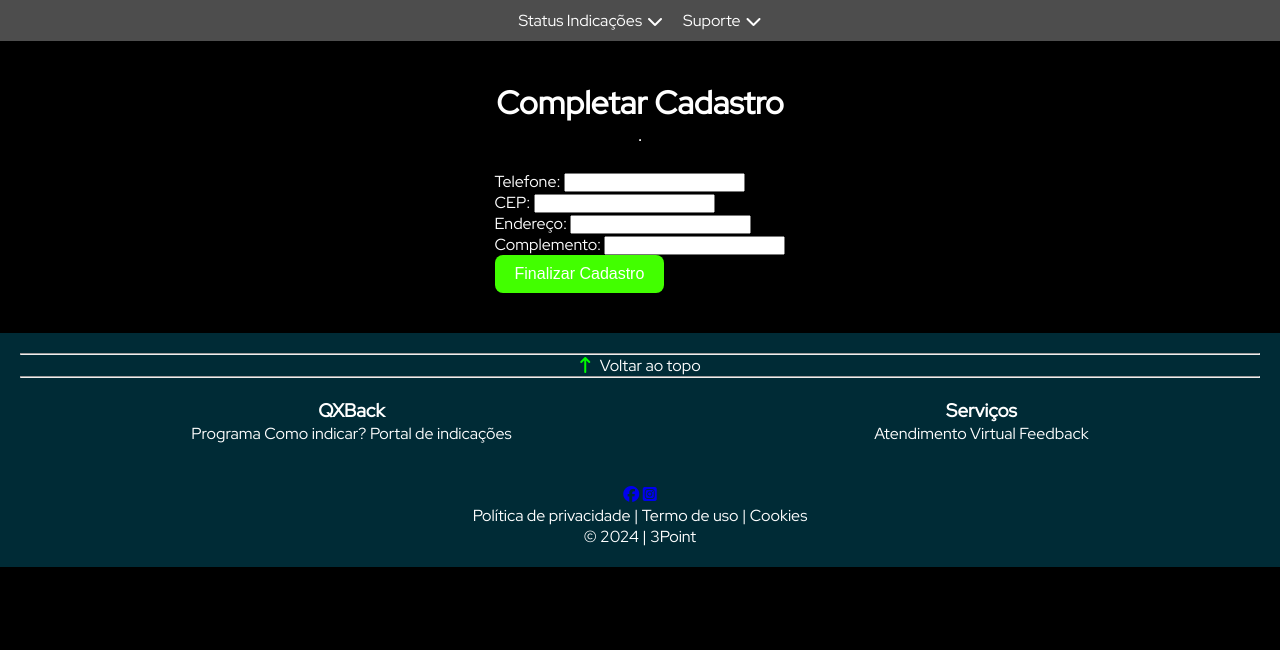
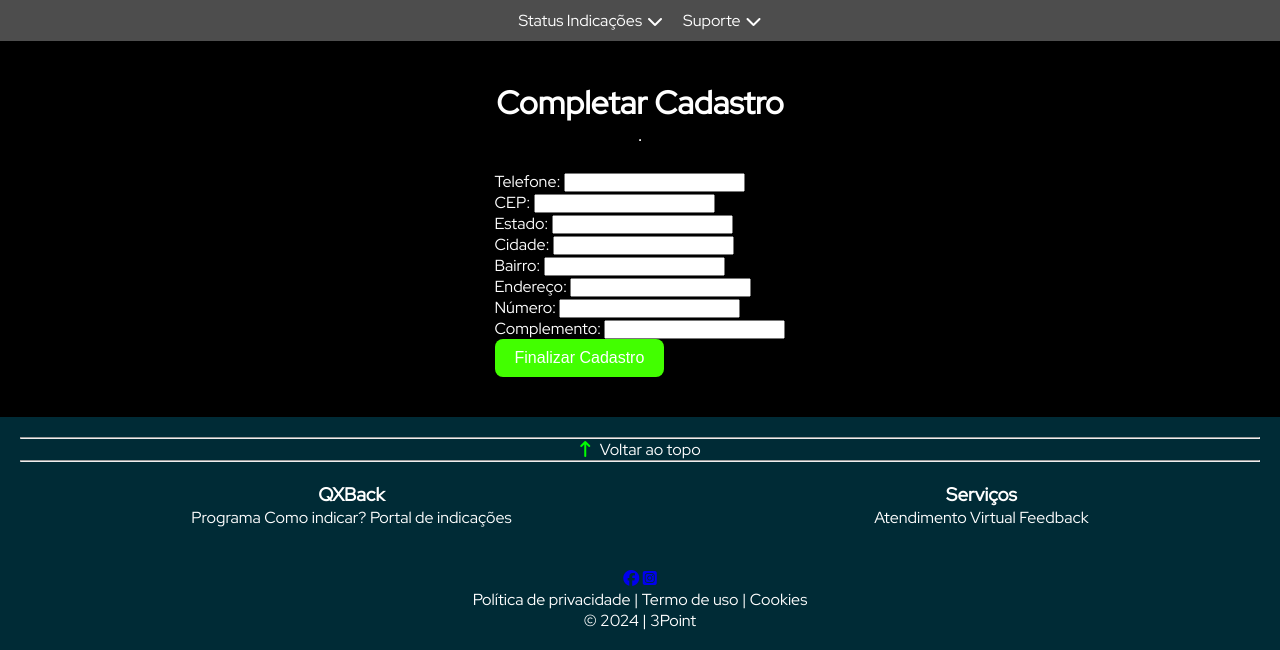
Before and after one commit to Group-QXBack/site-qxback, a PHP site: page /completar_cadastro.php in a window 1280 px wide. Shown: the part 80-730 px from the top of the page. Run offline with PHP 8.4, Linux system fonts and the light colour scheme; the visitor is signed in with stand-in values (Sample User, id 1); some libraries are stand-ins or nearby versions.

Commit message:
Update completar_cadastro.php

```diff
--- a/ScreenUser/completar_cadastro.php
+++ b/ScreenUser/completar_cadastro.php
@@ -12,22 +12,32 @@ if ($_SERVER['REQUEST_METHOD'] == 'POST') {
     $telefone = $_POST['telefone'] ?? '';
     $cep = $_POST['cep'] ?? '';
     $endereco = $_POST['endereco'] ?? '';
+    $numero = $_POST['numero'] ?? ''; // Adiciona o número
     $complemento = $_POST['complemento'] ?? '';
+    $bairro = $_POST['bairro'] ?? '';
+    $cidade = $_POST['cidade'] ?? '';
+    $estado = $_POST['estado'] ?? '';
 
-    $stmt = $conexao->prepare("UPDATE usuarios SET telefone=?, cep=?, endereco=?, complemento=? WHERE cpf=?");
-    $stmt->bind_param('sssss', $telefone, $cep, $endereco, $complemento, $usuario['cpf']);
+    $stmt = $conexao->prepare("UPDATE usuarios SET telefone=?, cep=?, endereco=?, numero=?, complemento=?, bairro=?, cidade=?, estado=? WHERE cpf=?");
+    $stmt->bind_param('sssssssss', $telefone, $cep, $endereco, $numero, $complemento, $bairro, $cidade, $estado, $usuario['cpf']);
 
     if ($stmt->execute()) {
-        $_SESSION['usuario']['telefone'] = $telefone;
-        $_SESSION['usuario']['cep'] = $cep;
-        $_SESSION['usuario']['endereco'] = $endereco;
-        $_SESSION['usuario']['complemento'] = $complemento;
+        $usuario['telefone'] = $telefone;
+        $usuario['cep'] = $cep;
+        $usuario['endereco'] = $endereco;
+        $usuario['numero'] = $numero; // Atualiza o número
+        $usuario['complemento'] = $complemento;
+        $usuario['bairro'] = $bairro;
+        $usuario['cidade'] = $cidade;
+        $usuario['estado'] = $estado;
 
-        header("Location: perfil_completo.php");
-        exit();
+        $_SESSION['message'] = ['type' => 'success', 'text' => 'Dados atualizados com sucesso!'];
     } else {
-        $error_message = "Ocorreu um erro ao atualizar seus dados. Tente novamente.";
+        $_SESSION['message'] = ['type' => 'error', 'text' => 'Ocorreu um erro ao atualizar seus dados. Tente novamente.'];
     }
+
+    header("Location: ../ScreenUser/index.php");
+    exit();
 }
 ?>
 
@@ -76,23 +86,39 @@ if ($_SERVER['REQUEST_METHOD'] == 'POST') {
             <form action="completar_cadastro.php" method="post" class="form-completar">
                 <div class="form-group">
                     <label for="telefone">Telefone:</label>
-                    <input type="text" id="telefone" name="telefone" class="input-text" value="<?php echo isset($usuario['telefone']) ? htmlspecialchars($usuario['telefone']) : ''; ?>" required>
+                    <input type="text" id="telefone" name="telefone" class="input-text" value="<?php echo htmlspecialchars($usuario['telefone'] ?? ''); ?>" required>
                 </div>
                 <div class="form-group">
                     <label for="cep">CEP:</label>
-                    <input type="text" id="cep" name="cep" class="input-text" value="<?php echo isset($usuario['cep']) ? htmlspecialchars($usuario['cep']) : ''; ?>" required>
+                    <input type="text" id="cep" name="cep" class="input-text" value="<?php echo htmlspecialchars($usuario['cep'] ?? ''); ?>" required>
+                </div>
+                <div class="form-group">
+                    <label for="estado">Estado:</label>
+                    <input type="text" id="estado" name="estado" class="input-text" value="<?php echo htmlspecialchars($usuario['estado'] ?? ''); ?>" required>
+                </div>
+                <div class="form-group">
+                    <label for="cidade">Cidade:</label>
+                    <input type="text" id="cidade" name="cidade" class="input-text" value="<?php echo htmlspecialchars($usuario['cidade'] ?? ''); ?>" required>
+                </div>
+                <div class="form-group">
+                    <label for="bairro">Bairro:</label>
+                    <input type="text" id="bairro" name="bairro" class="input-text" value="<?php echo htmlspecialchars($usuario['bairro'] ?? ''); ?>" required>
                 </div>
                 <div class="form-group">
                     <label for="endereco">Endereço:</label>
-                    <input type="text" id="endereco" name="endereco" class="input-text" value="<?php echo isset($usuario['endereco']) ? htmlspecialchars($usuario['endereco']) : ''; ?>" required>
+                    <input type="text" id="endereco" name="endereco" class="input-text" value="<?php echo htmlspecialchars($usuario['endereco'] ?? ''); ?>" required>
+                </div>
+                <div class="form-group">
+                    <label for="numero">Número:</label>
+                    <input type="text" id="numero" name="numero" class="input-text" value="<?php echo htmlspecialchars($usuario['numero'] ?? ''); ?>" required>
                 </div>
                 <div class="form-group">
                     <label for="complemento">Complemento:</label>
-                    <input type="text" id="complemento" name="complemento" class="input-text" value="<?php echo isset($usuario['complemento']) ? htmlspecialchars($usuario['complemento']) : ''; ?>">
+                    <input type="text" id="complemento" name="complemento" class="input-text" value="<?php echo htmlspecialchars($usuario['complemento'] ?? ''); ?>">
                 </div>
-                <?php if (isset($error_message)): ?>
-                    <div class="error-message">
-                        <?php echo htmlspecialchars($error_message); ?>
+                <?php if (isset($_SESSION['message'])): ?>
+                    <div class="<?php echo $_SESSION['message']['type'] == 'success' ? 'success-message' : 'error-message'; ?>">
+                        <?php echo htmlspecialchars($_SESSION['message']['text']); ?>
                     </div>
                 <?php endif; ?>
                 <div class="btn-salvar">
@@ -143,5 +169,28 @@ if ($_SERVER['REQUEST_METHOD'] == 'POST') {
         </div>
     </footer>
     <script src="js/main.js"></script>
+    <script>
+        document.addEventListener('DOMContentLoaded', function() {
+            const cepInput = document.getElementById('cep');
+            cepInput.addEventListener('blur', function() {
+                const cep = this.value.replace(/\D/g, '');
+                if (cep.length === 8) {
+                    fetch(`https://viacep.com.br/ws/${cep}/json/`)
+                        .then(response => response.json())
+                        .then(data => {
+                            if (!data.erro) {
+                                document.getElementById('endereco').value = data.logradouro;
+                                document.getElementById('bairro').value = data.bairro;
+                                document.getElementById('cidade').value = data.localidade;
+                                document.getElementById('estado').value = data.uf;
+                            } else {
+                                alert('CEP não encontrado.');
+                            }
+                        })
+                        .catch(() => alert('Erro ao buscar CEP.'));
+                }
+            });
+        });
+    </script>
 </body>
 </html>
```
